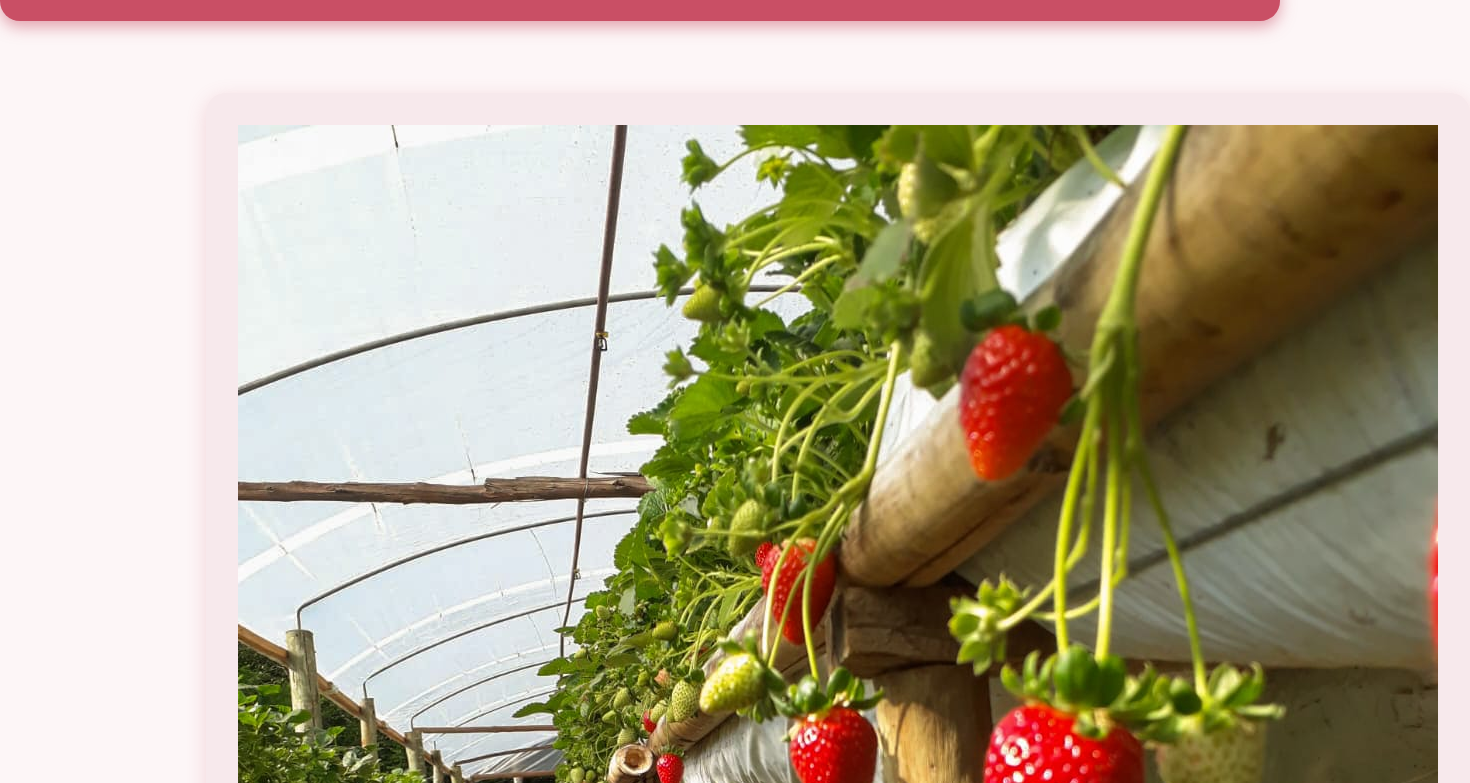
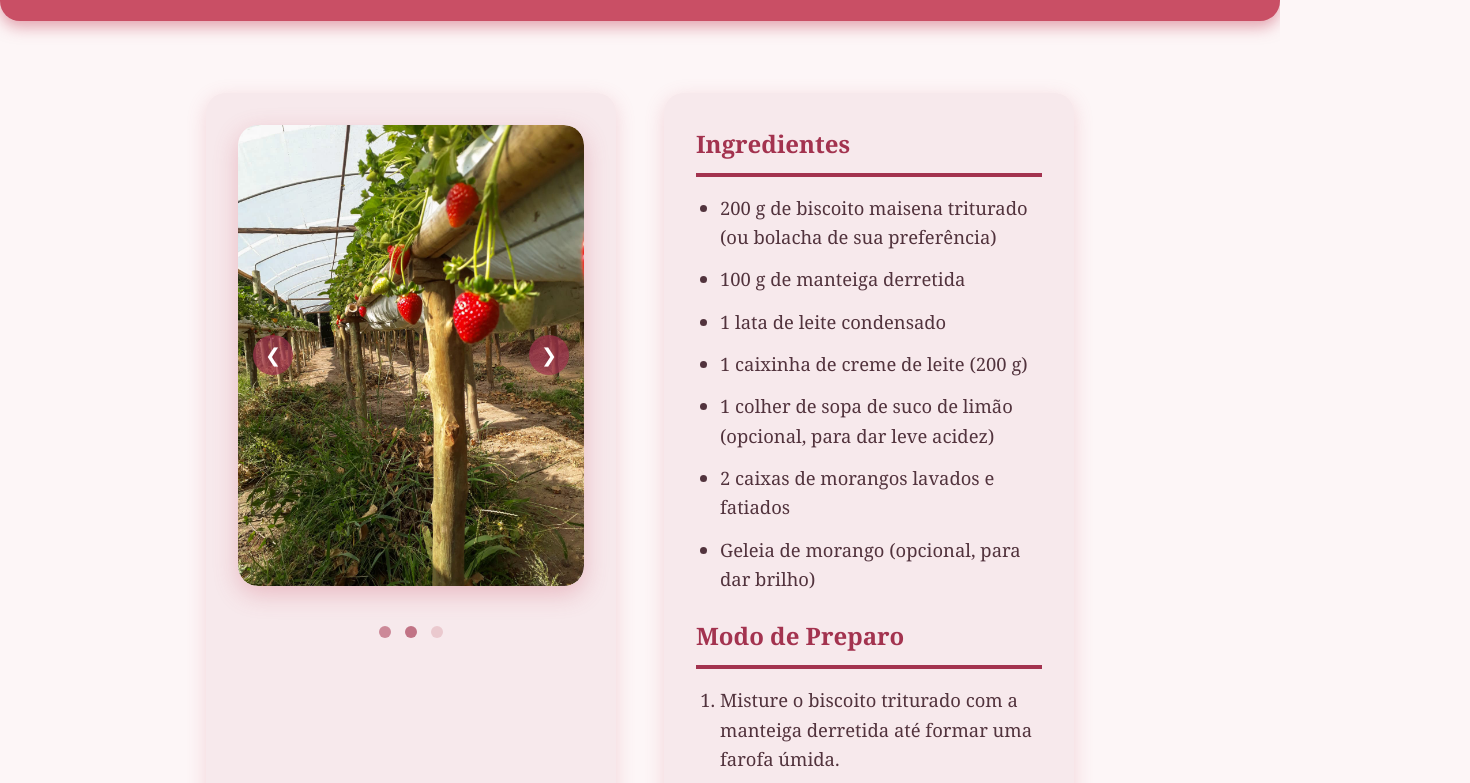
Before and after one commit to Isaa22/Torta-de-Morango, a plain HTML site: page index.html in a window 1280 px wide. Shown: the part 256-1039 px from the top of the page, 1470 px wide, since content can reach past the window. Drawn offline with Linux system fonts and the light colour scheme.

Commit message:
Update styles.css

```diff
--- a/styles.css
+++ b/styles.css
@@ -55,29 +55,83 @@ main {
   flex: 1 1 400px;
 }
 
-/* NOVOS ESTILOS PARA AS DUAS IMAGENS */
-.imagens-torta {
-  display: flex;
-  gap: 1.5rem;
-  justify-content: center;
-  flex-wrap: wrap;
+/* CARROSSEL STYLES */
+.carrossel {
+  position: relative;
+  width: 100%;
+  overflow: hidden;
+  border-radius: 20px;
+  box-shadow: 0 8px 24px rgba(201, 79, 101, 0.3);
   margin-bottom: 1.5rem;
 }
 
-.imagens-torta img {
-  flex: 1 1 45%;
-  min-width: 250px;
-  border-radius: 20px;
-  box-shadow: 0 8px 24px rgba(201, 79, 101, 0.3);
-  object-fit: cover;
-  max-height: 350px;
+.slides-container {
+  display: flex;
+  transition: transform 0.5s ease;
 }
 
-/* Mantém o estilo original para telas pequenas */
-@media (max-width: 600px) {
-  .imagens-torta img {
-    flex: 1 1 100%;
-  }
+.slide {
+  min-width: 100%;
+  position: relative;
+}
+
+.slide img {
+  width: 100%;
+  border-radius: 20px;
+  max-height: 500px;
+  object-fit: cover;
+  display: block;
+}
+
+.prev, .next {
+  position: absolute;
+  top: 50%;
+  transform: translateY(-50%);
+  width: 40px;
+  height: 40px;
+  background-color: rgba(163, 51, 79, 0.7);
+  color: white;
+  border: none;
+  border-radius: 50%;
+  cursor: pointer;
+  font-size: 1.2rem;
+  display: flex;
+  align-items: center;
+  justify-content: center;
+  z-index: 10;
+  transition: background-color 0.3s ease;
+}
+
+.prev:hover, .next:hover {
+  background-color: rgba(163, 51, 79, 0.9);
+}
+
+.prev {
+  left: 15px;
+}
+
+.next {
+  right: 15px;
+}
+
+.indicadores {
+  text-align: center;
+  padding: 10px 0;
+}
+
+.indicador {
+  display: inline-block;
+  width: 12px;
+  height: 12px;
+  margin: 0 5px;
+  background-color: #eac9ce;
+  border-radius: 50%;
+  cursor: pointer;
+  transition: background-color 0.3s ease;
+}
+
+.indicador.ativo {
+  background-color: #a3334f;
 }
 
 /* Estilos existentes abaixo (mantidos sem alterações) */
@@ -161,3 +215,20 @@ li {
   color: #4a1c2e;
   box-shadow: inset 0 2px 5px rgba(255 255 255 / 0.3);
 }
+
+/* Responsividade */
+@media (max-width: 600px) {
+  .prev, .next {
+    width: 30px;
+    height: 30px;
+    font-size: 1rem;
+  }
+
+  header h1 {
+    font-size: 2rem;
+  }
+
+  header p {
+    font-size: 1rem;
+  }
+}
```
